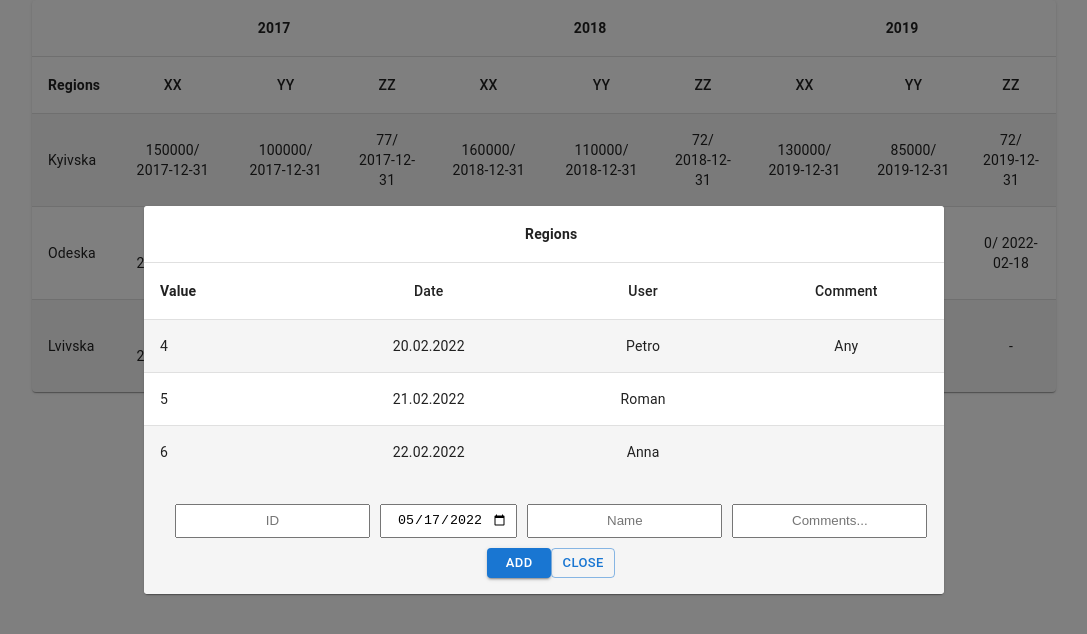
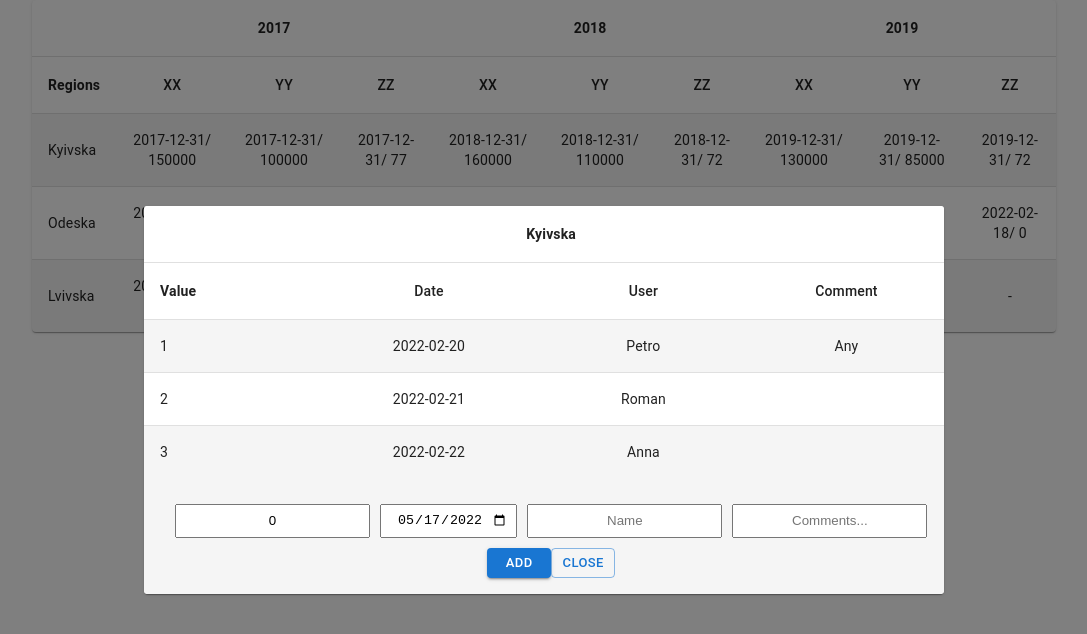
Before and after one commit to SSGz2612/datalist, a React (Create React App) app: page / in a window 1280 px wide. Both pictures are taken after a click on the element 640 px from the left and 160 px from the top of the page. Shown: the top 634 px of the page, without its empty margins (96-1183 px from the left). Built offline with nearby package versions, Linux system fonts and the light colour scheme.

Commit message:
fix table, redux, insert new method

```diff
--- a/src/App.css
+++ b/src/App.css
@@ -68,7 +68,3 @@ form input {
 .setBtn {
   display: flex;
 }
-
-.comments {
-  min-width: 200px;
-}
--- a/src/components/Datalist.js
+++ b/src/components/Datalist.js
@@ -11,6 +11,7 @@ import { styled } from '@mui/material/styles';
 import Paper from '@mui/material/Paper';
 // redux
 import { connect } from 'react-redux/es/exports.js';
+import { dataOfCity } from '../redux/reducer.js';
 // popup
 import Popup from './Popup.js';
 
@@ -27,8 +28,9 @@ const StyledTableRow = styled(TableRow)(({ theme }) => ({
 function Datalist(props){
     const [ butPop, setButPop ] = useState(false);
 
-    const handleCityData = (e) => {
-        console.log(e);
+    const handleCity = (v) => {
+        props.nameCity(v);
+        setButPop(true);
     }
 
     return (
@@ -61,36 +63,36 @@ function Datalist(props){
                     </TableHead>
                     <TableBody>
                         { Object.keys(props.dataUser).map((key) => (
-                        <StyledTableRow className='cursor' onClick={() => setButPop(true)} key={key}>
+                        <StyledTableRow className='cursor' onClick={() => handleCity(key)} key={key}>
                             <TableCell component="th" scope="row">{key}</TableCell>
                             <TableCell align="center">
-                                { props.dataUser[key].G[2017] === undefined ? "-" : props.dataUser[key].G[2017].XX.value + '/\n' + props.dataUser[key].G[2017].XX.dateRelease }
+                                { props.dataUser[key].G[2017] === undefined ? "-" : props.dataUser[key].G[2017].XX.dateRelease + '/\n' + props.dataUser[key].G[2017].XX.value }
                             </TableCell>
                             <TableCell align="center">
-                                { props.dataUser[key].G[2017] === undefined ? "-" : props.dataUser[key].G[2017].YY.value + '/\n' + props.dataUser[key].G[2017].YY.dateRelease }
+                                { props.dataUser[key].G[2017] === undefined ? "-" : props.dataUser[key].G[2017].YY.dateRelease + '/\n' + props.dataUser[key].G[2017].YY.value }
                             </TableCell>
                             <TableCell align="center">
-                                { props.dataUser[key].G[2017] === undefined ? "-" : props.dataUser[key].G[2017].ZZ.value + '/\n' + props.dataUser[key].G[2017].ZZ.dateRelease }
+                                { props.dataUser[key].G[2017] === undefined ? "-" : props.dataUser[key].G[2017].ZZ.dateRelease + '/\n' + props.dataUser[key].G[2017].ZZ.value }
                             </TableCell>
 
                             <TableCell align="center">
-                                { props.dataUser[key].G[2018] === undefined ? "-" : props.dataUser[key].G[2018].XX.value + '/\n' + props.dataUser[key].G[2018].XX.dateRelease }
+                                { props.dataUser[key].G[2018] === undefined ? "-" : props.dataUser[key].G[2018].XX.dateRelease + '/\n' + props.dataUser[key].G[2018].XX.value }
                             </TableCell>
                             <TableCell align="center">
-                                { props.dataUser[key].G[2018] === undefined ? "-" : props.dataUser[key].G[2018].YY.value + '/\n' + props.dataUser[key].G[2018].YY.dateRelease }
+                                { props.dataUser[key].G[2018] === undefined ? "-" : props.dataUser[key].G[2018].YY.dateRelease + '/\n' + props.dataUser[key].G[2018].YY.value }
                             </TableCell>
                             <TableCell align="center">
-                                { props.dataUser[key].G[2018] === undefined ? "-" : props.dataUser[key].G[2018].ZZ.value + '/\n' + props.dataUser[key].G[2018].ZZ.dateRelease }
+                                { props.dataUser[key].G[2018] === undefined ? "-" : props.dataUser[key].G[2018].ZZ.dateRelease + '/\n' + props.dataUser[key].G[2018].ZZ.value }
                             </TableCell>
 
                             <TableCell align="center">
-                                { props.dataUser[key].G[2019] === undefined ? "-" : props.dataUser[key].G[2019].XX.value + '/\n' + props.dataUser[key].G[2019].XX.dateRelease }
+                                { props.dataUser[key].G[2019] === undefined ? "-" : props.dataUser[key].G[2019].XX.dateRelease + '/\n' + props.dataUser[key].G[2019].XX.value }
                             </TableCell>
                             <TableCell align="center">
-                                { props.dataUser[key].G[2019] === undefined ? "-" : props.dataUser[key].G[2019].YY.value + '/\n' + props.dataUser[key].G[2019].YY.dateRelease }
+                                { props.dataUser[key].G[2019] === undefined ? "-" : props.dataUser[key].G[2019].YY.dateRelease + '/\n' + props.dataUser[key].G[2019].YY.value }
                             </TableCell>
                             <TableCell align="center">
-                                { props.dataUser[key].G[2019] === undefined ? "-" : props.dataUser[key].G[2019].ZZ.value + '/\n' + props.dataUser[key].G[2019].ZZ.dateRelease }
+                                { props.dataUser[key].G[2019] === undefined ? "-" : props.dataUser[key].G[2019].ZZ.dateRelease + '/\n' + props.dataUser[key].G[2019].ZZ.value }
                             </TableCell>
                         </StyledTableRow>
                         ))}
@@ -103,10 +105,16 @@ function Datalist(props){
   );
 }
 
+const mapDispatchToProps = dispatch => {
+    return {
+        nameCity: (data) => dispatch(dataOfCity(data))
+    }
+}
+
 const mapStateToProps = state => {
     return {
         dataUser: state.dataTxt
     }
 }
 
-export default connect(mapStateToProps, null)(Datalist);
+export default connect(mapStateToProps, mapDispatchToProps)(Datalist);
--- a/src/components/Popup.js
+++ b/src/components/Popup.js
@@ -13,8 +13,6 @@ import { Button } from "@mui/material";
 // redux
 import { connect } from 'react-redux/es/exports.js';
 import { updateData } from "../redux/reducer";
-// data
-import { expresions } from '../data/expresions.js';
 
 const StyledTableRow = styled(TableRow)(({ theme }) => ({
     '&:nth-of-type(odd)': {
@@ -26,11 +24,14 @@ const StyledTableRow = styled(TableRow)(({ theme }) => ({
 }));
 
 function Popup(props){
+    // date
     let valDate = new Date();
     let today = `${valDate.getFullYear()}-${valDate.getMonth() === 0 ? valDate.getMonth() : '0'+valDate.getMonth()}-${valDate.getDate()}`;
+    // id number
+    const [ num, setNum ] = useState(Number);
 
     const [ userData, setUserData ] = useState({
-        id: "",
+        id: "0" || num,
         date: today,
         user: "",
         comment: ""
@@ -41,11 +42,8 @@ function Popup(props){
         const fName = e.target.getAttribute("name");
         const fValue = e.target.value;
 
-        console.log(expresions.number.test(fValue)); // true tips number
-        console.log(fName === "id"); // true
-
-        if(expresions.number.test(fValue) && fName === "id" ){
-            e.preventDefault();
+        if( fName === "id" ){
+            setNum(e.target.value.replace(/\D/g, ''))
 
             const newValue = { ...userData };
             newValue[fName] = fValue;
@@ -68,8 +66,10 @@ function Popup(props){
             comment: userData.comment
         }
 
-        props.userData(newUser);
-        console.log(props.dataJsn);
+        props.userData({
+            fromCity: props.cityName,
+            newUser: newUser
+        });
     }
 
     return(props.trigger) ? (
@@ -86,7 +86,7 @@ function Popup(props){
                                         colSpan={4}
                                         align="center"
                                     >
-                                        <b>Regions</b>
+                                        <b>{ props.cityName }</b>
                                     </TableCell>
                                 </TableRow>
                                 <TableRow>
@@ -98,7 +98,25 @@ function Popup(props){
                                 </TableRow>
                             </TableHead>
                             <TableBody>
-                                { props.dataJsn.map((key) => (
+                                { props.cityName === "Kyivska" && props.dataJsn[0].map((key) => (
+                                <StyledTableRow key={key.id}>
+                                    <TableCell component="th" scope="row">{key.id}</TableCell>
+
+                                    <TableCell align="center">{ key.date }</TableCell>
+                                    <TableCell align="center">{ key.user }</TableCell>
+                                    <TableCell align="center">{ key.comment }</TableCell>
+                                </StyledTableRow>
+                                ))}
+                                { props.cityName === "Odeska" && props.dataJsn[1].map((key) => (
+                                <StyledTableRow key={key.id}>
+                                    <TableCell component="th" scope="row">{key.id}</TableCell>
+
+                                    <TableCell align="center">{ key.date }</TableCell>
+                                    <TableCell align="center">{ key.user }</TableCell>
+                                    <TableCell align="center">{ key.comment }</TableCell>
+                                </StyledTableRow>
+                                ))}
+                                { props.cityName === "Lvivska" && props.dataJsn[2].map((key) => (
                                 <StyledTableRow key={key.id}>
                                     <TableCell component="th" scope="row">{key.id}</TableCell>
 
@@ -113,7 +131,7 @@ function Popup(props){
                                     <TableCell component="th" scope="row" colSpan={4}>
                                         <form onSubmit={ submitUser }>
                                             <div className="setIpt">
-                                                <input placeholder="ID" type="text" name="id" onChange={ addUserData }></input>
+                                                <input type="text" name="id" onChange={ addUserData } value={num}></input>
                                                 <input type="date" name="date" onChange={ addUserData } value={today}></input>
                                                 <input placeholder="Name" type="text" name="user" onChange={ addUserData }></input>
                                                 <input placeholder="Comments..." type="text" name="comment" onChange={ addUserData }></input>
@@ -137,7 +155,8 @@ function Popup(props){
 
 const mapStateToProps = state => {
     return {
-        dataJsn: state.dataJsn
+        dataJsn: state.dataJsn,
+        cityName: state.cityName
     }
 }
 
--- a/src/data/expresions.js
+++ /dev/null
@@ -1,3 +0,0 @@
-export const expresions = {
-    number: /[0-9]/,
-}
--- a/src/data/popupData.json
+++ b/src/data/popupData.json
@@ -1,18 +1,50 @@
 [
-{
-    "id": 4,
-    "date": "20.02.2022",
+    [{
+        "id": 1,
+        "date": "2022-02-20",
         "user": "Petro",
         "comment": "Any"
     },{
-    "id": 5,
-    "date": "21.02.2022",
+        "id": 2,
+        "date": "2022-02-21",
         "user": "Roman",
         "comment": ""
     },{
-    "id": 6,
-    "date": "22.02.2022",
+        "id": 3,
+        "date": "2022-02-22",
         "user": "Anna",
         "comment": ""
-}
+    }],
+    [{
+        "id": 1,
+        "date": "2022-02-20",
+        "user": "Petro",
+        "comment": "Any"
+    },{
+        "id": 2,
+        "date": "2022-02-21",
+        "user": "Roman",
+        "comment": ""
+    },{
+        "id": 3,
+        "date": "2022-02-22",
+        "user": "Anna",
+        "comment": ""
+    }],
+    [{
+        "id": 1,
+        "date": "2022-02-20",
+        "user": "Petro",
+        "comment": "Any"
+    },{
+        "id": 2,
+        "date": "2022-02-21",
+        "user": "Roman",
+        "comment": ""
+    },{
+        "id": 3,
+        "date": "2022-02-22",
+        "user": "Anna",
+        "comment": ""
+    }]
 ]
--- a/src/redux/index.js
+++ b/src/redux/index.js
@@ -1 +1,2 @@
 import { updateData } from "./reducer";
+import { dataOfCity } from "./reducer";
--- a/src/redux/reducer.js
+++ b/src/redux/reducer.js
@@ -3,7 +3,8 @@ import dataJsn from '../data/popupData.json';
 
 export const initialState = {
     dataTxt: data,
-    dataJsn: dataJsn
+    dataJsn: dataJsn,
+    cityName: ""
 }
 
 export const updateData = (data) => {
@@ -13,12 +14,38 @@ export const updateData = (data) => {
     }
 }
 
+export const dataOfCity = (data) => {
+    return {
+        type: "CITY_NAME",
+        payload: data
+    }
+}
+
 const reducer = (state = initialState, action) => {
     switch(action.type){
         case "UPDATE_DATA":
+            console.log( "city cell: " + action.payload.fromCity );
+            console.log( action.payload.newUser );
+        return action.payload.fromCity === "Kyivska" ? {
+            ...state,
+            dataJsn: state.dataJsn.map((cont, i) => i === 0 ?
+                [...cont, action.payload.newUser]
+             : cont )
+        } : action.payload.fromCity === "Odeska" ? {
+            ...state,
+            dataJsn: state.dataJsn.map((cont, i) => i === 1 ?
+                [...cont, action.payload.newUser]
+             : cont )
+        } : {
+            dataJsn: state.dataJsn.map((cont, i) => i === 2 ?
+                [...cont, action.payload.newUser]
+             : cont )
+        }
+
+        case "CITY_NAME":
         return {
             ...state,
-            dataJsn: [ ...state.dataJsn, action.payload ]
+            cityName: action.payload
         }
 
         default: return state;
```
Lines whose indentation alone changed are shown as unchanged.
